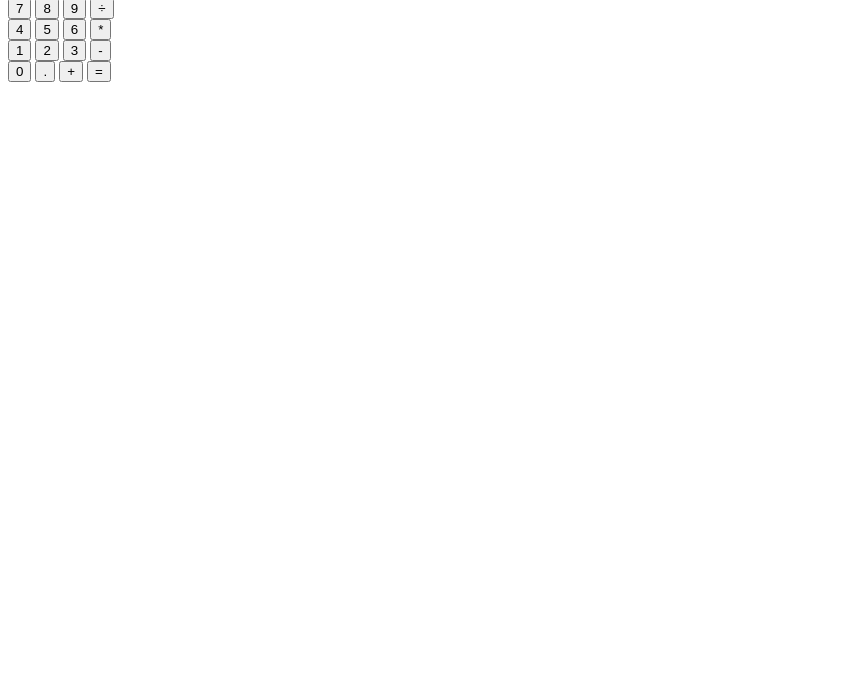
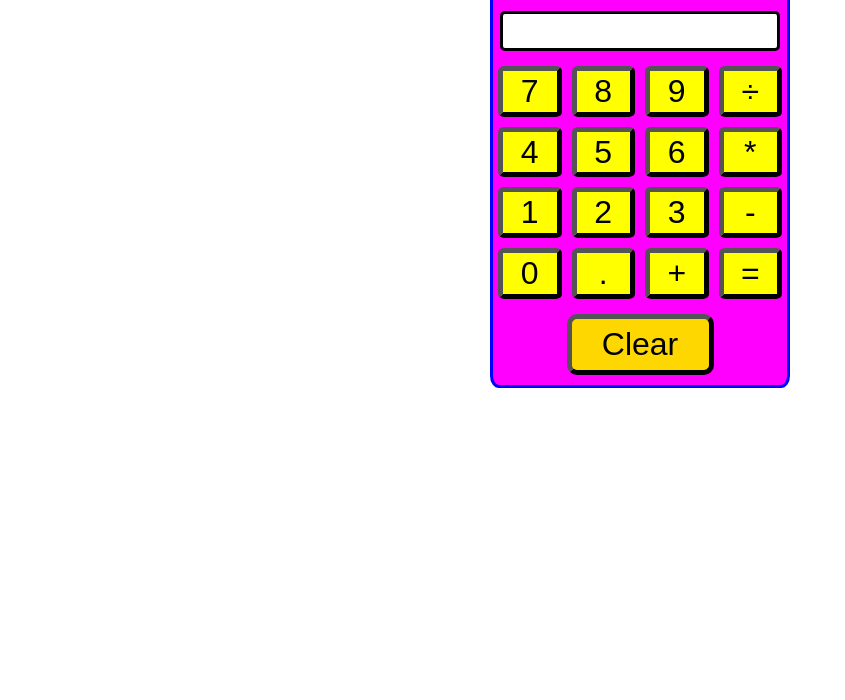
Before and after one commit to Elton017/calculator_odin, a plain HTML site: page index.html in a window 1280 px wide. Shown: the part 100-800 px from the top of the page, without its empty margins (0-845 px from the left). Drawn offline with Linux system fonts and the light colour scheme.

Commit message:
styling added

```diff
--- a/index.html
+++ b/index.html
@@ -3,37 +3,39 @@
 <head>
     <meta charset="UTF-8">
     <meta name="viewport" content="width=device-width, initial-scale=1.0">
-    <link rel="stylesheet" href="./style.jss">
+    <link rel="stylesheet" href="./style.css">
     <title>Document</title>
 </head>
 <body>
     <h1 id="title">Calculator</h1>
+
     <div id="container">
         <label id="display"></label>
-        <div id="row1">
+        <div class="row">
             <button id="7" class="number">7</button>
             <button id="8" class="number">8</button>
             <button id="9" class="number">9</button>
-            <button id="divide">÷</button>
+            <button id="divide" class="operator">÷</button>
         </div>
-        <div id="row2">
+        <div class="row">
             <button id="4" class="number">4</button>
             <button id="5" class="number">5</button>
             <button id="6" class="number">6</button>
-            <button id="multiply">*</button>
+            <button id="multiply" class="operator">*</button>
         </div>
-        <div id="row3">
+        <div class="row">
             <button id="1" class="number">1</button>
             <button id="2" class="number">2</button>
             <button id="3" class="number">3</button>
-            <button id="subtract">-</button>
+            <button id="subtract" class="operator">-</button>
         </div>
-        <div id="row4">
+        <div class="end row">
             <button id="0" class="number">0</button>
-            <button id="." class="decimal">.</button>
-            <button id="add">+</button>
-            <button id="equal">=</button>
+            <button id="decimal" class="number">.</button>
+            <button id="add" class="operator">+</button>
+            <button id="equal" class="operator">=</button>
         </div>
+        <button id="clear">Clear</button>
     </div>
 
     <script src="./script.js"></script>
--- a/script.js
+++ b/script.js
@@ -1,6 +1,28 @@
+const add = function(num1, num2){
+    return num1 + num2;
+}
+
+const subtract = function(num1, num2){
+    return num1 - num2;
+}
+
+const multiply = function(num1, num2){
+    return num1 * num2;
+}
+
+const divide = function(num1, num2){
+    return num1 / num2
+}
+
+let firstNumber = 0;
+let secondNumber = 0;
+let operator = ""
+
 const label = document.querySelector("#display")
 const numberButtons = document.querySelectorAll(".number")
 
 numberButtons.forEach((button) => {
-    button.addEventListener("click", label.textContent+= button.textContent)
+    button.addEventListener("click", () => {
+        label.textContent += button.textContent;
+    })
 })
--- a/style.css
+++ b/style.css
@@ -1,9 +1,62 @@
+* {
+    box-sizing: border-box;
+}
+
 body {
     display: flex;
     flex-direction: column;
+    justify-content: center;
+    align-items: center;
 }
 
 #container {
     display: flex;
     flex-direction: column;
+    width: 300px;
+    height: 400px;
+    background-color: magenta;
+    border-radius: 3%;
+    border-style: solid;
+    border-color: blue;
+    padding: 10px 0;
 }
+
+#display {
+    align-self: center;
+    height: 40px;
+    width: 95%;
+    background-color: white;
+    text-align: right;
+    overflow: hidden;
+    margin: 10px 0;
+    font-size: 25px;
+    border-radius: 5px;
+    border-style: solid;
+}
+
+.row {
+    display: flex;
+    align-items: stretch;
+    justify-content: center;
+    flex: 1 1 16%;
+}
+
+.number, .operator {
+    flex: 1 1 16%;
+    border-radius: 10%;
+    border-width: 5px;
+    font-size: 32px;
+    margin: 5px;
+    background-color: yellow;
+}
+
+#clear {
+    flex: 1 1 16%;
+    width: 50%;
+    align-self: center;
+    border-radius: 10px;
+    border-width: 5px;
+    margin-top: 10px;
+    background-color: gold;
+    font-size: 32px;
+}
```
